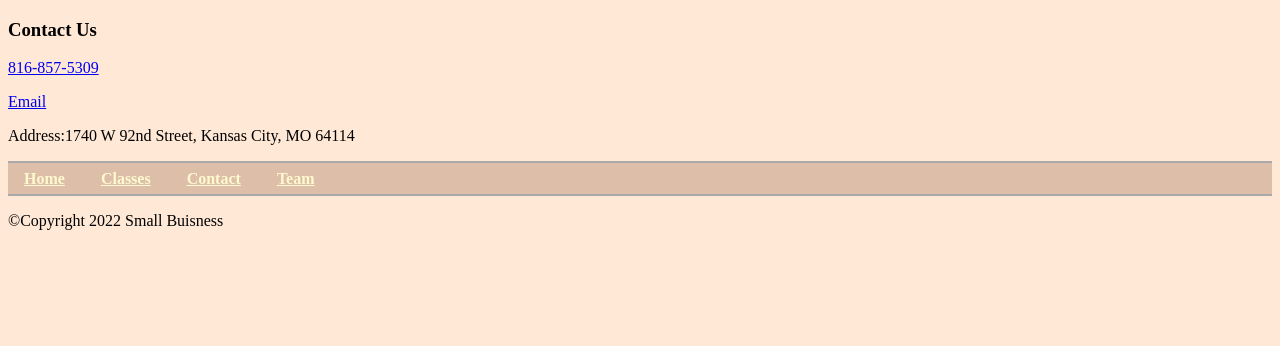
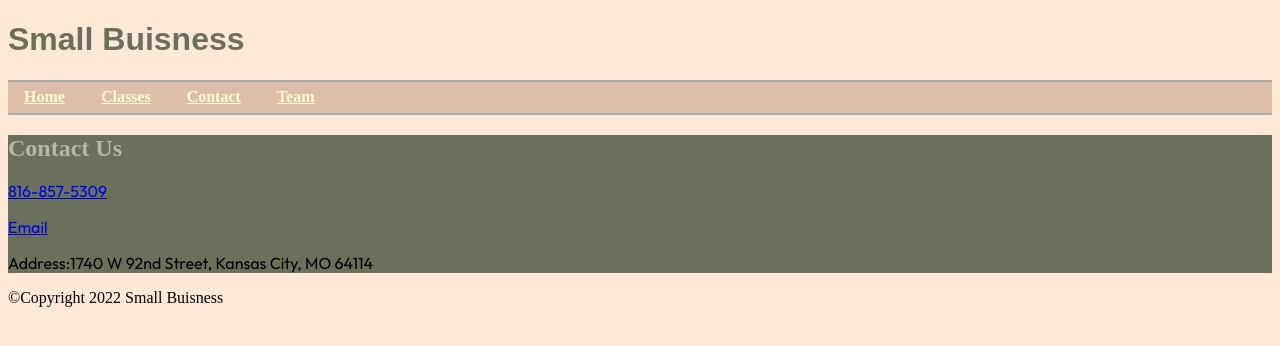
Before and after one commit to connorjdunn/FED1StudioProject, a plain HTML site: page FED1StudioProject/Contact.html in a window 1280 px wide. Drawn offline with Linux system fonts and the light colour scheme; a web font is replaced by a local one.

Commit message:
added fonts to styling sheet and gave classes to first articles

```diff
--- a/FED1StudioProject/CSS/Index_Styling.css
+++ b/FED1StudioProject/CSS/Index_Styling.css
@@ -8,8 +8,10 @@
     6B705C - Darkest Gray
     lemonchiffon
     black
+    font-family: 'Dongle', sans-serif;
+    font-family: 'Outfit', sans-serif;
 */
-
+@import url("https://fonts.googleapis.com/css2?family=Dongle:wght@300&family=Outfit:wght@100;400&display=swap");
 
 body {
    background-color: #FFE8D6;
@@ -57,3 +59,23 @@ nav ul li {
         padding: .4em 1em;
         display: block;
     }
+
+.articleBackground {
+    background-color: #6B705C;
+}
+
+    h2 {
+        color: #B7B7A4;
+    }
+
+    h1 {
+        color: #6B705C;
+    }
+
+p {
+    font-family: 'Outfit', sans-serif;
+}
+
+h1 {
+    font-family: 'Dongle', sans-serif;
+}
--- a/FED1StudioProject/Contact.html
+++ b/FED1StudioProject/Contact.html
@@ -14,11 +14,32 @@
 
         <header>
 
+            <h1>Small Buisness</h1>
 
-            <article>
+            <nav>
+                <ul>
+                    <li>
+                        <a href="index.html">Home</a>
+                    </li>
+                    <li>
+                        <a href="Classes.html">Classes</a>
+                    </li>
+                    <li>
+                        <a href="Contact.html">Contact</a>
+                    </li>
+                    <li>
+                        <a href="Team.html">Team</a>
+                    </li>
+                    </ul>
+                    </nav>
+
+            </header>
+
+
+                    <article class="articleBackground">
 
                         <section>
-                    <h1>Contact Us</h1>
+                            <h2>Contact Us</h2>
 
                             <article>
                                 <p>
@@ -38,22 +59,7 @@
                         </section>
                     </article>
 
-            <nav>
-                <ul>
-                    <li>
-                        <a href="index.html">Home</a>
-                    </li>
-                    <li>
-                        <a href="Classes.html">Classes</a>
-                    </li>
-                    <li>
-                        <a href="Contact.html">Contact</a>
-                    </li>
-                    <li>
-                        <a href="Team.html">Team</a>
-                    </li>
-                </ul>
-            </nav>
+
 
 
         </header>
```
Also changed, not shown: FED1StudioProject/Classes.html (+22 -14 lines), FED1StudioProject/Team.html (+2 -2 lines), FED1StudioProject/index.html (+19 -10 lines). Lines whose indentation alone changed are shown as unchanged.
